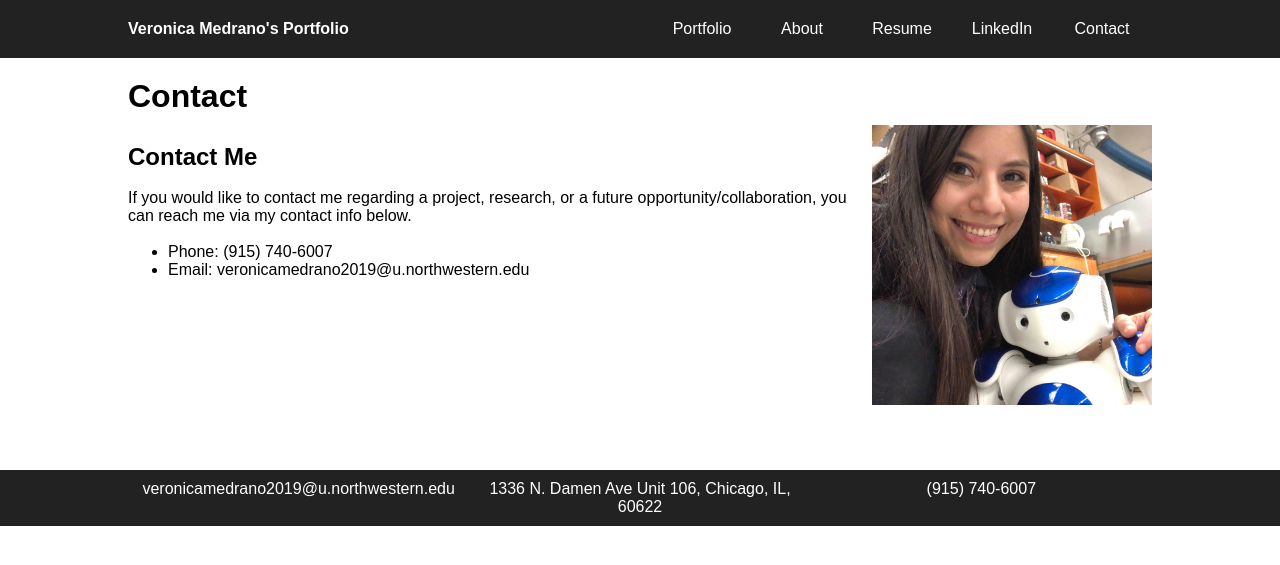
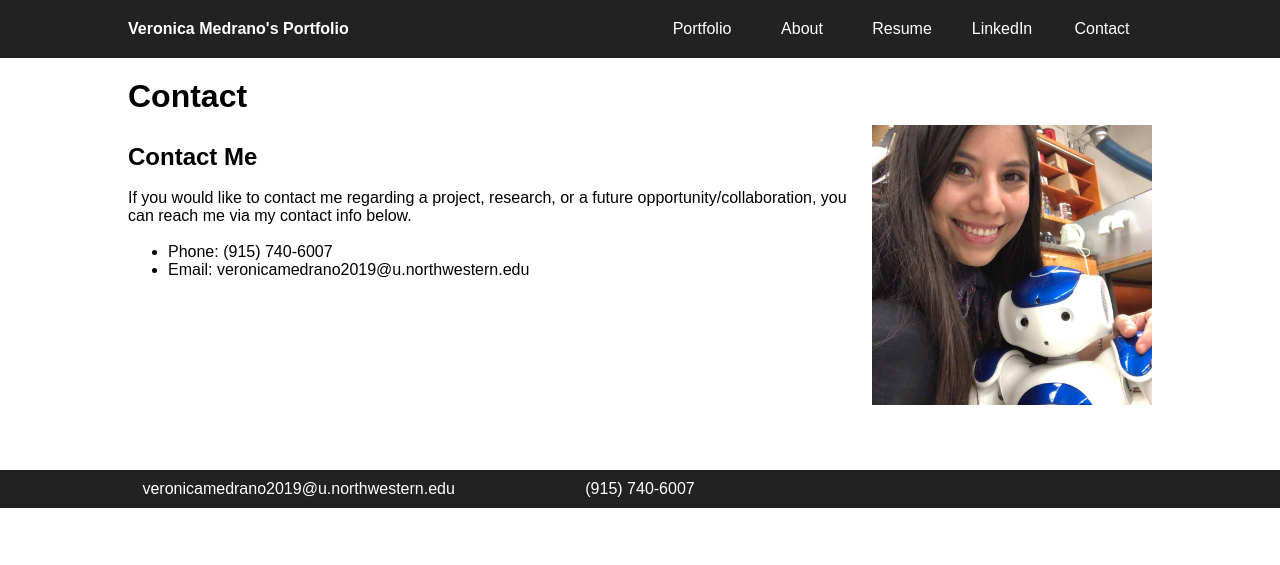
Before and after one commit to vnoelifant/vnoelifant.github.io, a Jekyll site: the page built from contact.md, in a window 1280 px wide. Shown: the top 565 px of the page. Built offline with Jekyll 4.4.1, drawn with Linux system fonts in a browser that asks for light colours; nearby versions of some CDN libraries; our own code applies the rules of GitHub Pages for plain Markdown files.

Commit message:
removed info

```diff
--- a/_includes/footer.html
+++ b/_includes/footer.html
@@ -1,7 +1,6 @@
 <footer>
     <ul>
     	<li>veronicamedrano2019@u.northwestern.edu</li>
-    	<li>1336 N. Damen Ave Unit 106, Chicago, IL, 60622</li>
     	<li>(915) 740-6007</li>
     </ul>
 </footer>
```
